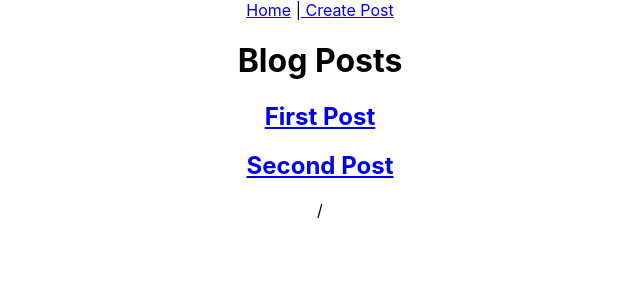
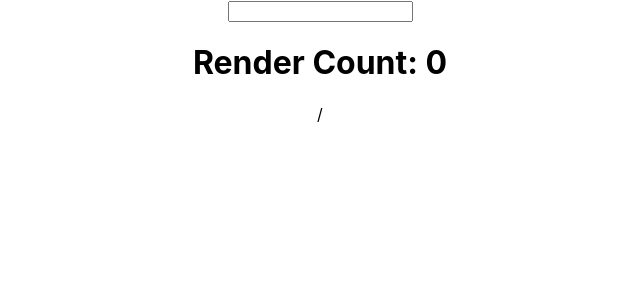
Before and after one commit to tharani-2006/React_practice, a React (Create React App) app in the folder day3/: page / in a window 1280 px wide. Shown: the top 300 px of the page, without its empty margins (320-960 px from the left). Built offline with nearby package versions, Linux system fonts and the light colour scheme.

Commit message:
UseRef commit

```diff
--- a/day3/src/App.jsx
+++ b/day3/src/App.jsx
@@ -18,12 +18,13 @@ import './App.css';
 // import LifeCycle from './intermediate/LifeCycle.jsx';
 // import Home from './intermediate/Home.jsx';
 // import {BrowserRouter , Routes,Route,Link} from 'react-router-dom';
-import { BrowserRouter as Router, Routes, Route } from 'react-router-dom';
-import CreatePost from './intermediate/Blog/CreatePost.jsx';
-import PostDetail from './intermediate/Blog/PostDetail.jsx';
-import Navbar from './intermediate/Blog/components/Navbar.jsx';
-import Home from './intermediate/Blog/Home.jsx';
-import { useState } from 'react';
+// import { BrowserRouter as Router, Routes, Route } from 'react-router-dom';
+// import CreatePost from './intermediate/Blog/CreatePost.jsx';
+// import PostDetail from './intermediate/Blog/PostDetail.jsx';
+// import Navbar from './intermediate/Blog/components/Navbar.jsx';
+// import Home from './intermediate/Blog/Home.jsx';
+// import { useState } from 'react';
+import UseRef from './intermediate/UseRef.jsx';
 // import Form from './intermediate/Form.jsx';
 //import Parent from './intermediate/LiftingUp/Parent.jsx';
 //import UncontrolledInputs from './intermediate/UncontrolledInputs.jsx';
@@ -31,14 +32,16 @@ import { useState } from 'react';
 function App() {
 
 
-    const [posts, setPosts] = useState([
-      { id: 1, title: "First Post", content: "This is my first blog post" },
-      { id: 2, title: "Second Post", content: "This is my second blog post" }
-  ]);
+  //   const [posts, setPosts] = useState([
+  //     { id: 1, title: "First Post", content: "This is my first blog post" },
+  //     { id: 2, title: "Second Post", content: "This is my second blog post" }
+  // ]);
   return (
     <div className="App">
 
+      <UseRef/>
 
+{/*
       <Router>
       <Navbar />
       <Routes>
@@ -46,7 +49,7 @@ function App() {
         <Route path="/post/:id" element={<PostDetail posts={posts} />} />
         <Route path="/create" element={<CreatePost setPosts={setPosts} />} />
       </Routes>
-    </Router>
+    </Router> */}
       {/* <Demo />
       <Func_comp name= " thara" isLoggedIn="true"/>
       <ProductDisplay/>
--- /dev/null
+++ b/day3/src/intermediate/UseRef.jsx
@@ -0,0 +1,22 @@
+import { useState, useEffect, useRef } from "react";
+import ReactDOM from "react-dom/client";
+
+export default function UseRef() {
+  const [inputValue, setInputValue] = useState("");
+  const count = useRef(0);
+
+  useEffect(() => {
+    count.current = count.current + 1;
+  });
+
+  return (
+    <>
+      <input
+        type="text"
+        value={inputValue}
+        onChange={(e) => setInputValue(e.target.value)}
+      />
+      <h1>Render Count: {count.current}</h1>
+    </>
+  );
+}
```
